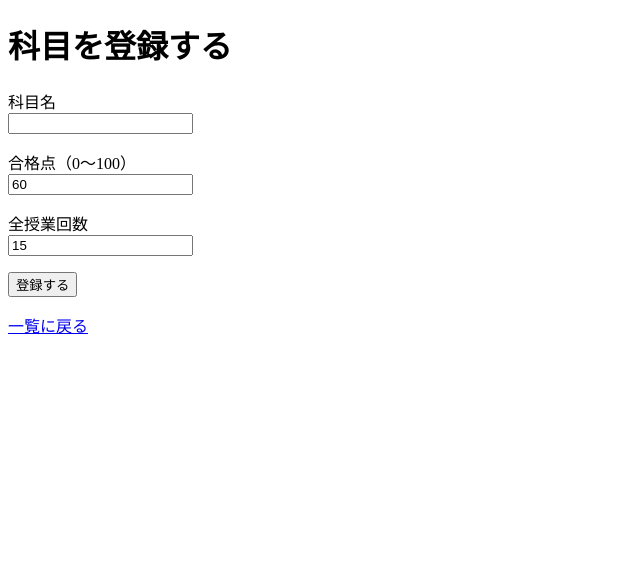
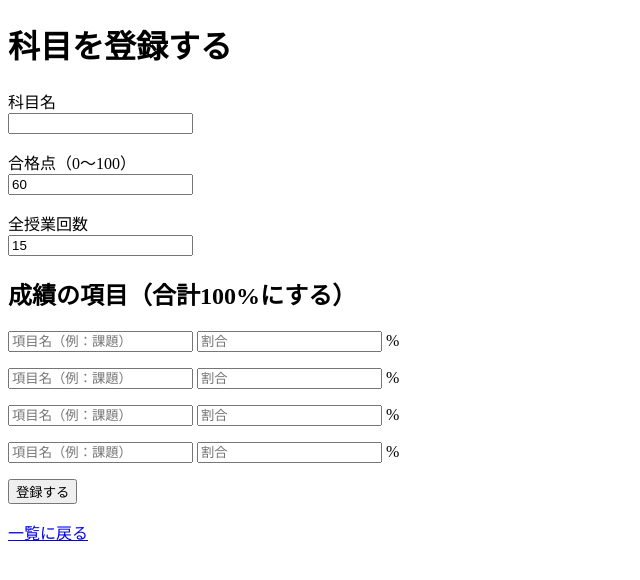
Before and after one commit to NAKAYAMASAYOSHI/SWEXE-Team7, a Rails app: page /courses/new in a window 1280 px wide. Shown: the part 32-612 px from the top of the page, without its empty margins (0-640 px from the left). Run offline with Rails 7, Linux system fonts and the light colour scheme; some libraries are stand-ins or nearby versions.

Commit message:
科目の登録画面で、成績の項目を入力できるようにした

```diff
--- a/app/controllers/courses_controller.rb
+++ b/app/controllers/courses_controller.rb
@@ -1,12 +1,13 @@
 class CoursesController < ApplicationController
-  # 一覧：全部の科目を取り出す
+  # 一覧：全部の科目と、その成績の項目を取り出す
   def index
-    @courses = Course.all
+    @courses = Course.includes(:grade_items)
   end
 
-  # 登録画面：空の科目を用意する
+  # 登録画面：空の科目と、空の項目の行を用意する
   def new
     @course = Course.new
+    add_blank_items
   end
 
   # 登録ボタンを押したとき：保存できたら一覧へ、だめなら登録画面に戻す
@@ -15,6 +16,7 @@ class CoursesController < ApplicationController
     if @course.save
       redirect_to courses_path, notice: "科目を登録しました"
     else
+      add_blank_items
       render :new, status: :unprocessable_entity
     end
   end
@@ -27,8 +29,14 @@ class CoursesController < ApplicationController
 
   private
 
-  # 画面から受け取ってよい項目だけを決める（それ以外は無視する）
+  # 画面から受け取ってよい項目だけを決める（成績の項目も含む）
   def course_params
-    params.require(:course).permit(:name, :pass_score, :total_classes)
+    params.require(:course).permit(:name, :pass_score, :total_classes,
+                                   grade_items_attributes: [:name, :percent])
+  end
+
+  # 項目の入力行を、4行になるまで足す
+  def add_blank_items
+    (4 - @course.grade_items.size).times { @course.grade_items.build }
   end
 end
--- a/app/views/courses/index.html.erb
+++ b/app/views/courses/index.html.erb
@@ -7,7 +7,10 @@
     <% @courses.each do |course| %>
       <li>
         <%= course.name %>（合格点 <%= course.pass_score %>点・全<%= course.total_classes %>回）
-        <%# 課題の画面はYが作る。Yのマージ前は押さない %>
+        <%# 成績の項目を「課題30% / 試験70%」の形で出す %>
+        <% if course.grade_items.any? %>
+          <br>成績：<%= course.grade_items.map { |g| "#{g.name}#{g.percent}%" }.join(" / ") %>
+        <% end %>
         <%= link_to "課題を見る", course_tasks_path(course) %>
         <%# 削除は確認メッセージを出してから実行する %>
         <%= button_to "削除", course_path(course), method: :delete,
--- a/app/views/courses/new.html.erb
+++ b/app/views/courses/new.html.erb
@@ -13,6 +13,16 @@
   <p><%= f.label :name, "科目名" %><br><%= f.text_field :name %></p>
   <p><%= f.label :pass_score, "合格点（0〜100）" %><br><%= f.number_field :pass_score, value: f.object.pass_score || 60 %></p>
   <p><%= f.label :total_classes, "全授業回数" %><br><%= f.number_field :total_classes, value: f.object.total_classes || 15 %></p>
+
+  <h2>成績の項目（合計100%にする）</h2>
+  <%# 項目の入力行。使わない行は、空のままにする %>
+  <%= f.fields_for :grade_items do |gf| %>
+    <p>
+      <%= gf.text_field :name, placeholder: "項目名（例：課題）" %>
+      <%= gf.number_field :percent, placeholder: "割合" %> %
+    </p>
+  <% end %>
+
   <p><%= f.submit "登録する" %></p>
 <% end %>
 <p><%= link_to "一覧に戻る", courses_path %></p>
```
